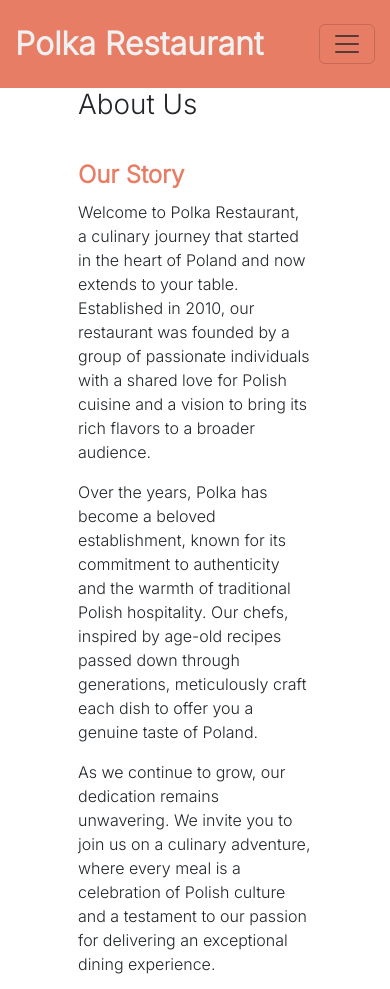
After one commit to aleksandrasucho/polish-restaurant, a Django app: page /information/ in a window 390 px wide. The commit adds this page. Shown: the top 989 px of the page. Run offline with Django 3.2, Linux system fonts and the light colour scheme; some libraries are stand-ins or nearby versions; some web fonts are replaced.

Commit message:
Add information template

```diff
--- a/reservations/urls.py
+++ b/reservations/urls.py
@@ -1,9 +1,10 @@
 from django.urls import path, include
-from .views import HomeView, MenuView, AddReservation
+from .views import HomeView, MenuView, AddReservation, InformationView
 
 urlpatterns = [
     path('', HomeView.as_view(), name="home"),
     path('menu/', MenuView.as_view(), name="menu"),
     path('add_reservation/', AddReservation.as_view(), name="add_reservation"),
+    path('information/', InformationView.as_view(), name="information"),
     path('accounts/', include('allauth.urls')),
 ]
--- a/reservations/views.py
+++ b/reservations/views.py
@@ -39,3 +39,6 @@ class AddReservation(generic.CreateView):
         self.object = reservation
 
         return super().form_valid(form)
+
+class InformationView(generic.TemplateView):
+    template_name = 'information.html'
--- a/templates/base.html
+++ b/templates/base.html
@@ -52,7 +52,7 @@
             <a class="nav-link" href="{% url 'menu' %}" aria-label="Go to Menu page">Menu</a>
           </li>
           <li class="nav-item">
-            <a class="nav-link" href="#" aria-label="Go to Information page">Information</a>
+            <a class="nav-link" href="{% url 'information' %}" aria-label="Go to Information page">Information</a>
           </li>
           {% if user.is_authenticated %}
             <li class="nav-item">
--- /dev/null
+++ b/templates/information.html
@@ -0,0 +1,30 @@
+{% extends "base.html" %}
+{% load static %}
+{% block content %}
+
+<div class="container menu-container">
+  <div class="row">
+    <h1 class="sub-page-title padding">About Us</h1>
+    <div class="col-md-6 padding">
+      <h2 class="menu-h2">Our Story</h2>
+      <p>
+        Welcome to Polka Restaurant, a culinary journey that started in the heart of Poland and now extends to your table. Established in 2010, our restaurant was founded by a group of passionate individuals with a shared love for Polish cuisine and a vision to bring its rich flavors to a broader audience.
+      </p>
+
+      <p>
+        Over the years, Polka has become a beloved establishment, known for its commitment to authenticity and the warmth of traditional Polish hospitality. Our chefs, inspired by age-old recipes passed down through generations, meticulously craft each dish to offer you a genuine taste of Poland.
+      </p>
+
+      <p>
+        As we continue to grow, our dedication remains unwavering. We invite you to join us on a culinary adventure, where every meal is a celebration of Polish culture and a testament to our passion for delivering an exceptional dining experience.
+      </p>
+    </div>
+
+    <div class="col-md-6">
+      <img src="https://res.cloudinary.com/ds7qsnpge/image/upload/v1703729040/58300_vgc9mx.jpg"
+        class="img-fluid info-img" alt="Interior of Polka Restaurant" />
+    </div>
+  </div>
+</div>
+
+{% endblock %}
```
